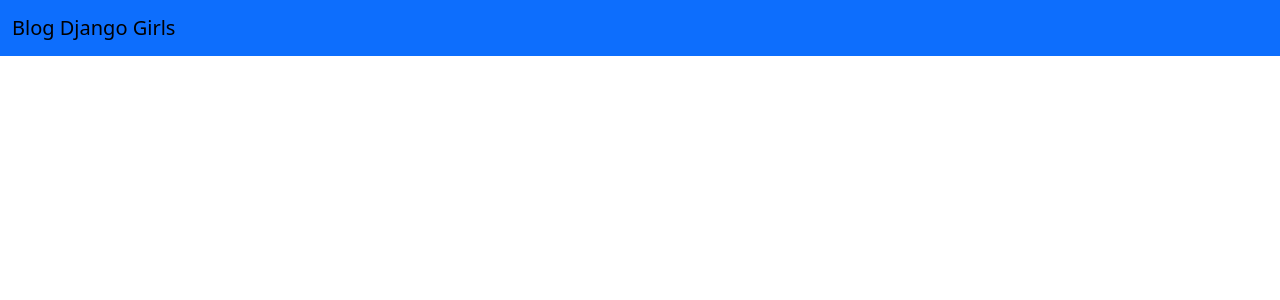
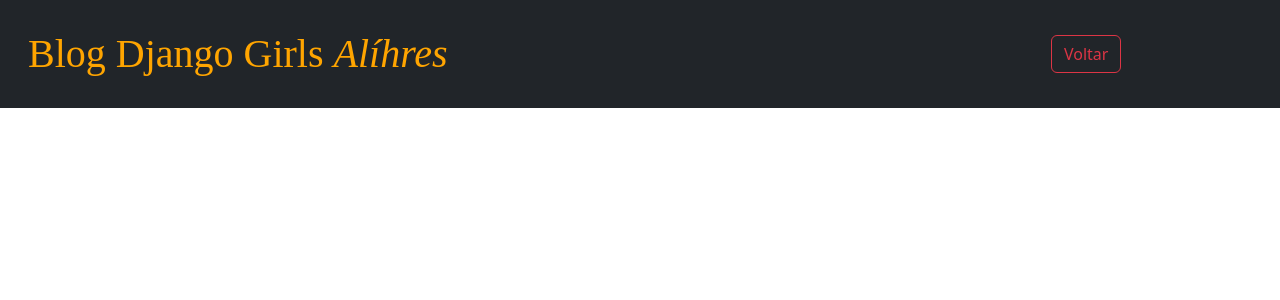
Before and after one commit to DomeniqueRosa/blog-django, a Django app: page / in a window 1280 px wide. Shown: the top 300 px of the page. Run offline with Django 5.2, Linux system fonts and the light colour scheme; data that the repository does not hold is empty.

Commit message:
adiciona formulários e templates para gerenciamento de posts no blog

```diff
--- /dev/null
+++ b/blog/templates/blog/base.html
@@ -0,0 +1,42 @@
+{% load static %}
+<!DOCTYPE html>
+<html lang="pt-BR">
+  <head>
+    <link
+      href="https://cdn.jsdelivr.net/npm/bootstrap@5.3.3/dist/css/bootstrap.min.css"
+      rel="stylesheet"
+      integrity="sha384-QWTKZyjpPEjISv5WaRU9OFeRpok6YctnYmDr5pNlyT2bRjXh0JMhjY6hW+ALEwIH"
+      crossorigin="anonymous"
+    />
+    <link rel="stylesheet" href="{% static 'css/style.css' %}" />
+    <link href="//fonts.googleapis.com/css?family=Lobster&subset=latin,latin-ext" rel="stylesheet" type="text/css">
+
+    <meta charset="UTF-8" />
+    <meta name="viewport" content="width=device-width, initial-scale=1.0" />
+    <title>Bem-vindo</title>
+  </head>
+  <body>
+    <nav class="navbar bg-dark navbar-dark">
+      <div class="container m-3">
+        <div class="d-flex justify-content-between align-items-center w-100">
+          <div class="col-9">
+            <a class="navbar-brand fs-1" style="font-family: Lobstar; color : orange;">Blog Django Girls <i>Alíhres</i></a>
+          </div>
+          <div class="col-1">
+            {% if user.is_authenticated %}
+            <a href="{% url 'post_new' %}" class="btn btn-outline-success pd-2"
+              ><span class="glyphicon glyphicon-plus">Novo</span></a
+            >
+            {% endif %}
+          </div>
+          <div class="col-1">
+            <a href="{% url 'post_list' %}" class="btn btn-outline-danger"
+              ><span class="glyphicon glyphicon-plus">Voltar</span></a
+            >
+          </div>
+        </div>
+      </div>
+    </nav>
+    <div class="container text-center m-5">{% block content %} {% endblock %}</div>
+  </body>
+</html>
--- a/blog/templates/blog/post_list.html
+++ b/blog/templates/blog/post_list.html
@@ -1,45 +1,18 @@
-<!DOCTYPE html>
-<html lang="pt-BR">
-  <head>
-    <link
-      href="https://cdn.jsdelivr.net/npm/bootstrap@5.3.3/dist/css/bootstrap.min.css"
-      rel="stylesheet"
-      integrity="sha384-QWTKZyjpPEjISv5WaRU9OFeRpok6YctnYmDr5pNlyT2bRjXh0JMhjY6hW+ALEwIH"
-      crossorigin="anonymous"
-    />
+{% extends './base.html' %}
 
-    <meta charset="UTF-8" />
-    <meta name="viewport" content="width=device-width, initial-scale=1.0" />
-    <title>Bem-vindo</title>
-  </head>
-  <body >
-    <!-- navbar -->
-    <nav class="navbar bg-primary">
-      <div class="container-fluid">
-        <a class="navbar-brand" href="#">Blog Django Girls</a>
-      </div>
-    </nav>
-    <!-- navbar end-->
-
+{% block content %}
 <!-- card -->
 {% for post in post %}
-    <div class="card" style="margin: 10px;">
-        <div class="card-header">
-            {{post.published_date}}
-        </div>
+<div class="mb-5 card mx-auto' style='width: 18rem; margin-top: 20px;'>">
+  {% if post.published_date %}
+  <div class="card-header">{{post.published_date}}</div>
+  {% endif %}
   <div class="card-body">
     <h5 class="card-title">{{post.title}}</h5>
     <p class="card-text">{{post.text|linebreaksbr}}</p>
-          <a href="#" class="btn btn-primary">Go somewhere</a>
+    <a href="{% url 'post_detail' pk=post.pk %}" class="btn btn-primary">Detalhes</a>
   </div>
 </div>
 {% endfor %}
 <!--card end  -->
-
-    <script
-      src="https://cdn.jsdelivr.net/npm/bootstrap@5.3.3/dist/js/bootstrap.bundle.min.js"
-      integrity="sha384-YvpcrYf0tY3lHB60NNkmXc5s9fDVZLESaAA55NDzOxhy9GkcIdslK1eN7N6jIeHz"
-      crossorigin="anonymous"
-    ></script>
-  </body>
-</html>
+{% endblock %}
--- a/blog/urls.py
+++ b/blog/urls.py
@@ -1,6 +1,10 @@
 from django.urls import path
 from . import views
+from django.shortcuts import render, get_object_or_404
 
 urlpatterns = [
     path('', views.post_list, name='post_list'),
+    path('post/<int:pk>/', views.post_detail, name='post_detail'),
+    path('post/new/', views.post_new, name='post_new'),
+    path('post/<int:pk>/edit/', views.post_edit, name='post_edit'),
 ]
--- a/blog/views.py
+++ b/blog/views.py
@@ -1,7 +1,40 @@
-from django.shortcuts import render
+from django.shortcuts import get_object_or_404, render, redirect
+from .forms import PostForm
 from .models import Post
 from django.utils import timezone
 
 def post_list(request):
-    posts = Post.objects.filter(published_date__lte=timezone.now()).order_by('published_date')
+    posts = Post.objects.all()
     return render(request, 'blog/post_list.html', {'post': posts})
+
+def post_detail(request, pk):
+    post = Post.objects.get(pk=pk)
+    return render(request, 'blog/post_detail.html', {'post': post})
+
+def post_new(request):
+
+    if request.method == "POST":
+        form = PostForm(request.POST)
+        if form.is_valid():
+            post = form.save(commit=False)
+            post.author = request.user
+            post.published_date = timezone.now()
+            post.save()
+            return redirect('post_detail', pk=post.pk)
+    else:
+        form = PostForm()
+    return render(request, 'blog/post_edit.html', {'form': form})
+
+def post_edit(request, pk):
+    post = get_object_or_404(Post, pk=pk)
+    if request.method == "POST":
+        form = PostForm(request.POST, instance=post)
+        if form.is_valid():
+            post = form.save(commit=False)
+            post.author = request.user
+            post.published_date = timezone.now()
+            post.save()
+            return redirect('post_detail', pk=post.pk)
+    else:
+        form = PostForm(instance=post)
+    return render(request, 'blog/post_edit.html', {'form': form})
--- a/mysite/settings.py
+++ b/mysite/settings.py
@@ -38,8 +38,11 @@
     'django.contrib.messages',
     'django.contrib.staticfiles',
     'blog',
+    'crispy_forms',
+    'crispy_bootstrap5',
 ]
 
+CRISPY_TEMPLATE_PACK = 'bootstrap5'
 MIDDLEWARE = [
     'django.middleware.security.SecurityMiddleware',
     'django.contrib.sessions.middleware.SessionMiddleware',
```
Also changed, not shown: blog/forms.py (added, +7 -0 lines), blog/templates/blog/post_detail.html (added, +27 -0 lines), blog/templates/blog/post_edit.html (added, +16 -0 lines), blog/static/css/style.css (added). Lines whose indentation alone changed are shown as unchanged.
